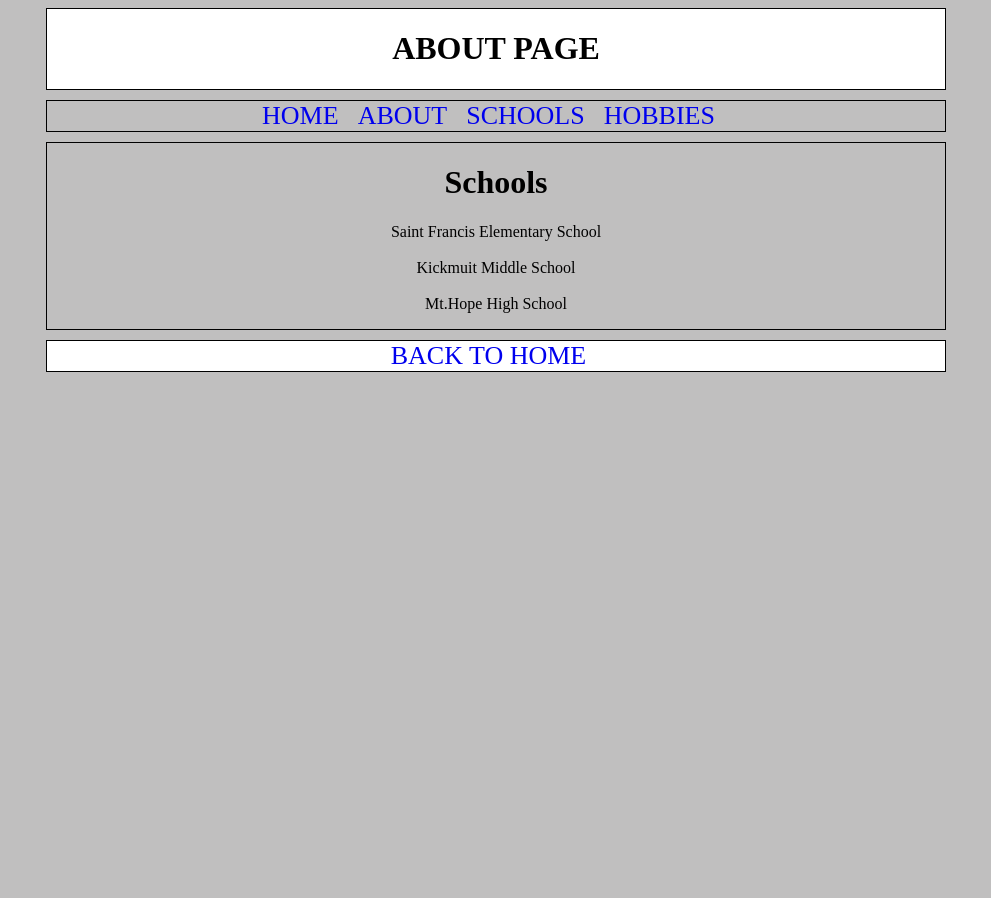
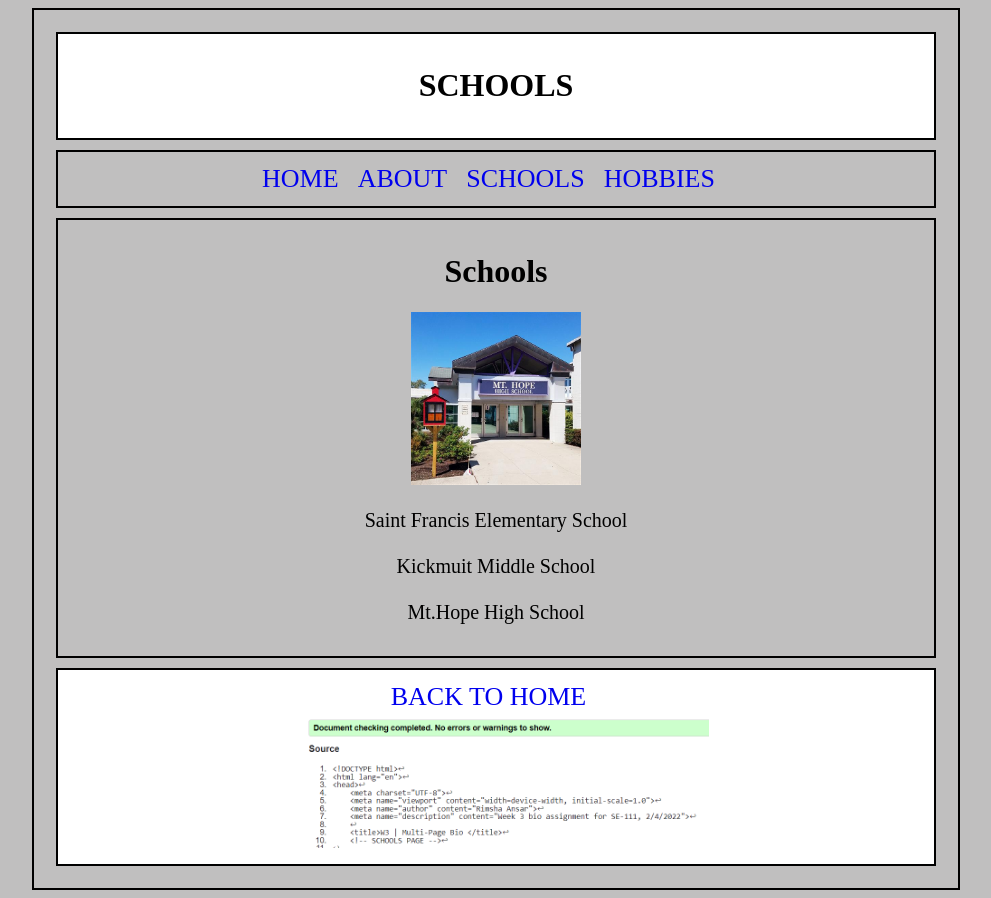
Before and after one commit to rimshaansar/SE111_repo, a plain HTML site: page w3-multipages/schooling.html in a window 1280 px wide. Shown: the whole page, without its empty margins (144-1135 px from the left). Before the commit the page ends 800 px from the top, so only its background shows below. Drawn offline with Linux system fonts and the light colour scheme.

Commit message:
multipages bio

```diff
--- a/w3-multipages/schooling.html
+++ b/w3-multipages/schooling.html
@@ -7,42 +7,33 @@
     <meta name="description" content="Week 3 bio assignment for SE-111, 2/4/2022">
 
     <title>W3 | Multi-Page Bio </title>
+    <!-- SCHOOLS PAGE -->
 
     <!--in-document styling to showcase id and class power-->
     <style>
-
+        div{
+            border:2px solid black; padding:12px;margin:10px
+        }
         h1 {
-
             /*border:1px solid blue;*/
             text-align:center;
             color:rgb(0, 0, 0);
-
         }
-
         .border {
-
-            border:1px solid black;
+            border:2px solid black;
             margin-bottom:10px;
         }
-
         #nav {
-
-            border:1px solid rgb(0, 0, 0);
+            border:2px solid rgb(0, 0, 0);
             text-align:center;
-
         }
-
         #wrapper {
-
             width:900px;
             margin:auto;/*adds equal space to left and right sides, requires a width value applied*/
         }
-
         .bg-main {
-
             background-color:white;
         }
-
         .link {
 
             font-size:26px;
@@ -54,6 +45,10 @@
 
             text-align:center;
         }
+        body{
+            text-align: center;
+        }
+
     </style>
 
 </head>
@@ -64,12 +59,12 @@
 
         <!--header is content that loads first/at top of page-->
         <!--header is usually a banner image or logo-->
+
         <div id="header" class="border bg-main">
 
             <!--name of the page-->
-            <h1 id="title">ABOUT PAGE</h1>
+            <h1 id="title">SCHOOLS</h1>
             <!--h1 tags should only be used 1 time in a page-->
-
 
         </div><!--/ #header-->
 
@@ -84,17 +79,20 @@
 
         </div><!--/ #nav-->
 
-        <!--main page content -- this usualy changes from page to page-->
+
         <div id="content" class="border">
 
+            <h1>Schools</h1>
+                <img src="images/school_ye.jpg" alt="School picture" style="width:20%">
 
-            <h1 style="text-align: center;">Schools</h2>
-            <p style="text-align: center;">
+            <p style="font-size:20px">
+
                 Saint Francis Elementary School<br>
                 <br>
                 Kickmuit Middle School<br>
                 <br>
                 Mt.Hope High School
+
             </p>
 
 
@@ -103,8 +101,10 @@
         <!--footer - final section of page-->
         <div id="footer" class="border bg-main">
 
-            <a href="index.html" class="link">BACK TO HOME</a>
+            <a href="index.html" class="link">BACK TO HOME</a><br>
+            <img src="images/schools_validation.png" alt="schooling page validation of HTML code" style="width:50%">
 
         </div><!--/ #footer-->
 
     </div><!--/ #wrapper -->
+</body>
```
Also changed, not shown: w3-multipages/bio.html (+11 -34 lines), w3-multipages/hobbies.html (+20 -28 lines), w3-multipages/index.html (+11 -26 lines), w3-multipages/images/Hobbies_validation.png (added), w3-multipages/images/bio_pg.jpeg (added), w3-multipages/images/bio_validation.png (added), w3-multipages/images/hobbies_fin.jpeg (added), w3-multipages/images/index_validation.png (added), w3-multipages/images/school_ye.jpg (added), w3-multipages/images/schools_validation.png (added), w4-movie/index.html (added).
